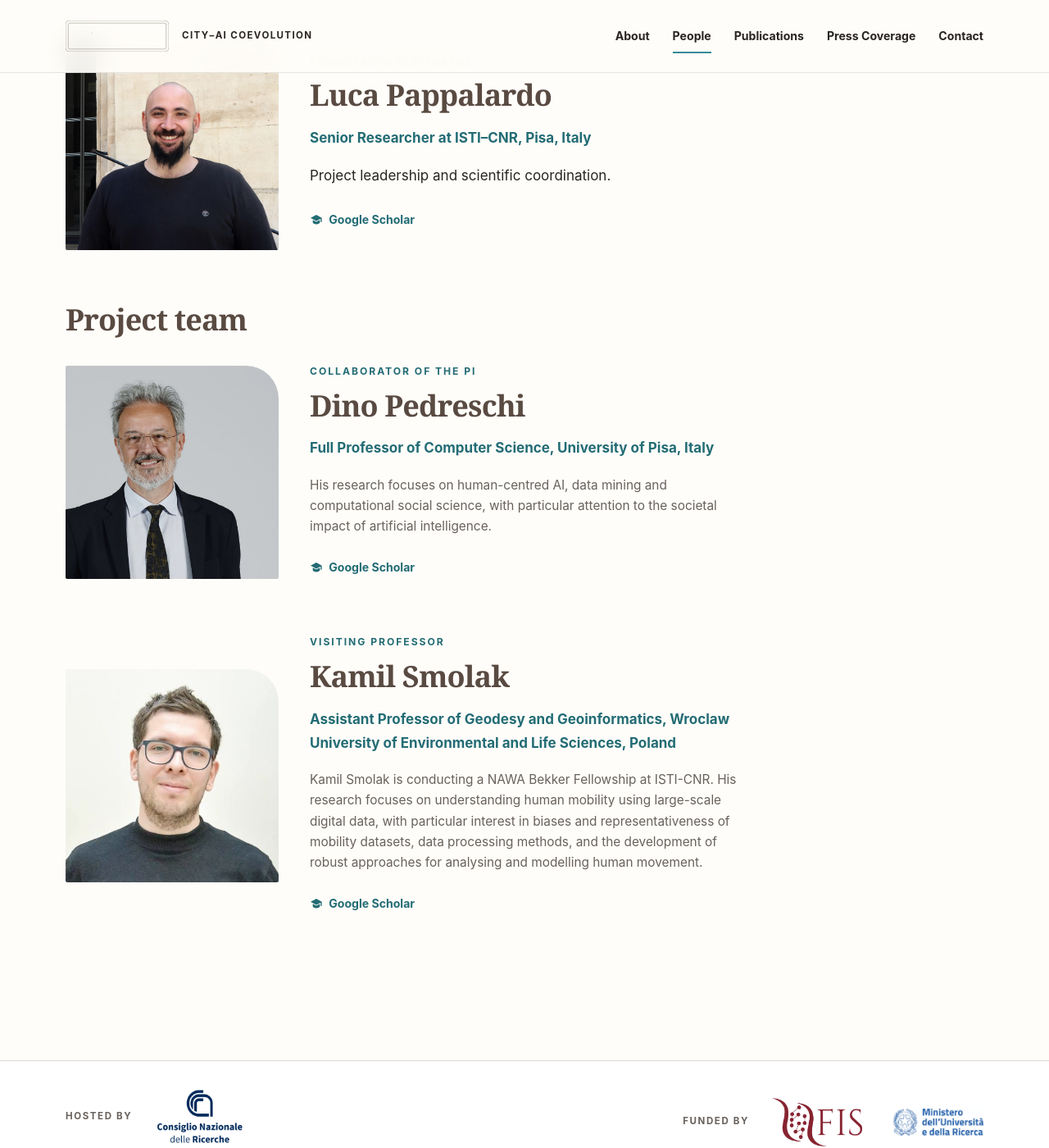
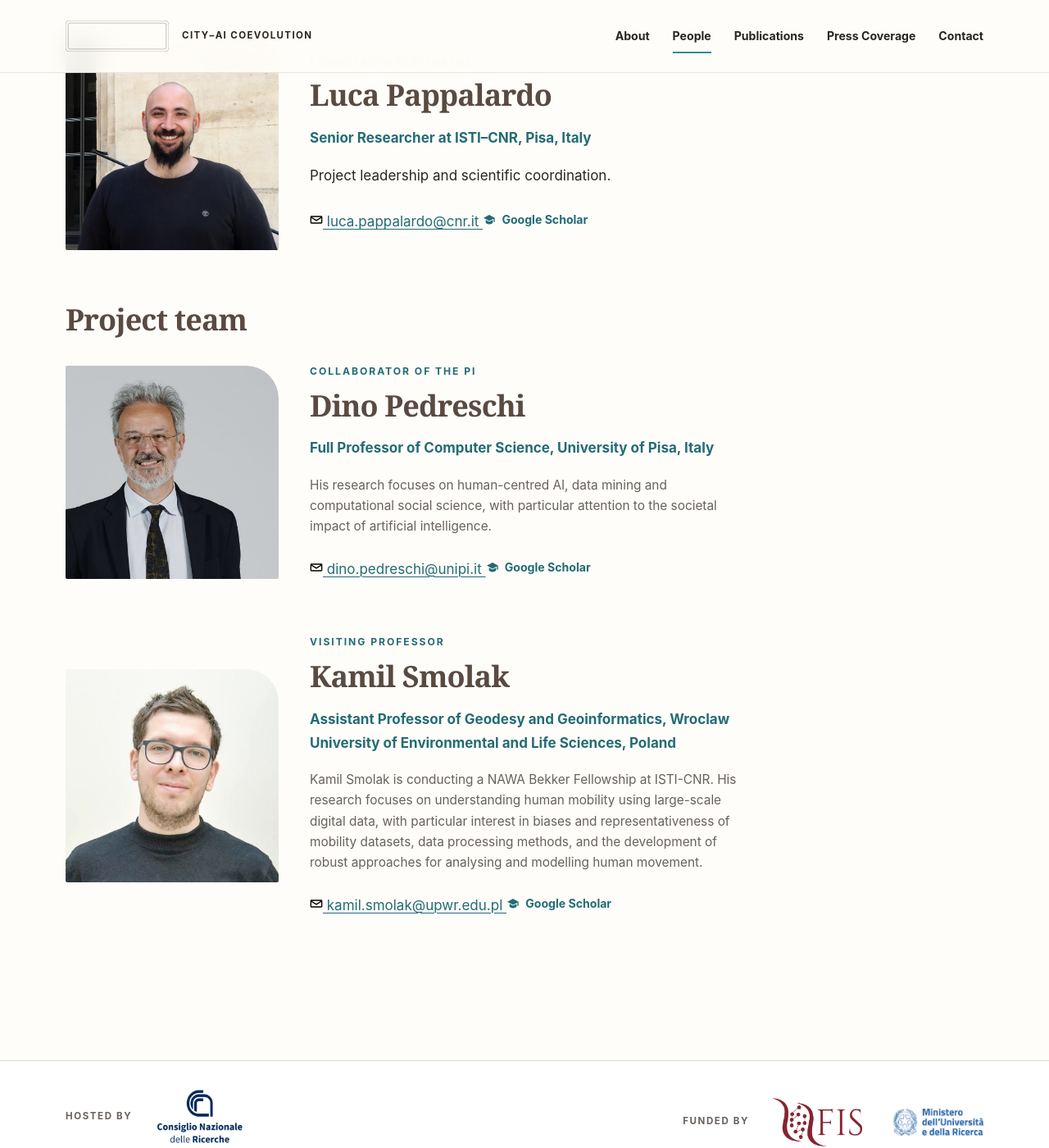
Before and after one commit to jonpappalord/caio, a Jekyll site: the page built from people.md, in a window 1280 px wide and 1400 px high, scrolled down 318 px. Shown: the whole window at 82% size. Built offline with Jekyll 4.4.1, drawn with Linux system fonts in a browser that asks for light colours.

Commit message:
Add files via upload

```diff
--- a/people.md
+++ b/people.md
@@ -6,7 +6,12 @@ description: Meet the researchers behind CAIO.
 <section class="profile">
   <img src="{{ '/assets/img/foto_luca_pappalardo.jpg' | relative_url }}" alt="Luca Pappalardo">
   <div><p class="eyebrow">Principal Investigator</p><h2>Luca Pappalardo</h2><p class="role">Senior Researcher at ISTI–CNR, Pisa, Italy</p><p>Project leadership and scientific coordination.</p>
-  <a class="scholar-link" href="https://scholar.google.it/citations?user=88VJDhcAAAAJ&hl=it&oi=ao" target="_blank" rel="noopener" aria-label="Luca Pappalardo on Google Scholar">
+  <div class="profile-links">
+  <a class="profile-link" href="mailto:luca.pappalardo@cnr.it" aria-label="Email Luca Pappalardo">
+<svg class="profile-link-icon" width="16" height="16" viewBox="0 0 24 24" aria-hidden="true"><path d="M3 5h18a2 2 0 0 1 2 2v10a2 2 0 0 1-2 2H3a2 2 0 0 1-2-2V7a2 2 0 0 1 2-2Zm9 7.1L20.2 7H3.8l8.2 5.1Zm0 2.35L3 8.85V17h18V8.85l-9 5.6Z"/></svg>
+luca.pappalardo@cnr.it
+</a>
+  <a class="profile-link scholar-link" href="https://scholar.google.it/citations?user=88VJDhcAAAAJ&hl=it&oi=ao" target="_blank" rel="noopener" aria-label="Luca Pappalardo on Google Scholar">
 <svg
   class="scholar-icon"
   width="16"
@@ -17,6 +22,7 @@ description: Meet the researchers behind CAIO.
 ><path d="M12 3 1.5 8.7 12 14.4l8-4.35V16h2V8.7L12 3Z"/><path d="M5.5 12.2V17c0 1.7 2.9 3.2 6.5 3.2s6.5-1.5 6.5-3.2v-4.8L12 15.7l-6.5-3.5Z"/></svg>
 Google Scholar
 </a>
+  </div>
 
   </div>
 </section>
@@ -32,7 +38,12 @@ Google Scholar
     <h2>Dino Pedreschi</h2>
     <p class="role">Full Professor of Computer Science, University of Pisa, Italy</p>
     <p>His research focuses on human-centred AI, data mining and computational social science, with particular attention to the societal impact of artificial intelligence.</p>
-  <a class="scholar-link" href="https://scholar.google.it/citations?user=5efz6osAAAAJ&hl=it" target="_blank" rel="noopener" aria-label="Dino Pedreschi on Google Scholar">
+  <div class="profile-links">
+  <a class="profile-link" href="mailto:dino.pedreschi@unipi.it" aria-label="Email Dino Pedreschi">
+<svg class="profile-link-icon" width="16" height="16" viewBox="0 0 24 24" aria-hidden="true"><path d="M3 5h18a2 2 0 0 1 2 2v10a2 2 0 0 1-2 2H3a2 2 0 0 1-2-2V7a2 2 0 0 1 2-2Zm9 7.1L20.2 7H3.8l8.2 5.1Zm0 2.35L3 8.85V17h18V8.85l-9 5.6Z"/></svg>
+dino.pedreschi@unipi.it
+</a>
+  <a class="profile-link scholar-link" href="https://scholar.google.it/citations?user=5efz6osAAAAJ&hl=it" target="_blank" rel="noopener" aria-label="Dino Pedreschi on Google Scholar">
 <svg
   class="scholar-icon"
   width="16"
@@ -43,6 +54,7 @@ Google Scholar
 ><path d="M12 3 1.5 8.7 12 14.4l8-4.35V16h2V8.7L12 3Z"/><path d="M5.5 12.2V17c0 1.7 2.9 3.2 6.5 3.2s6.5-1.5 6.5-3.2v-4.8L12 15.7l-6.5-3.5Z"/></svg>
 Google Scholar
 </a>
+  </div>
   </div>
 </section>
 
@@ -56,7 +68,12 @@ Google Scholar
     <h2>Kamil Smolak</h2>
     <p class="role">Assistant Professor of Geodesy and Geoinformatics, Wroclaw University of Environmental and Life Sciences, Poland</p>
     <p>Kamil Smolak is conducting a NAWA Bekker Fellowship at ISTI-CNR. His research focuses on understanding human mobility using large-scale digital data, with particular interest in biases and representativeness of mobility datasets, data processing methods, and the development of robust approaches for analysing and modelling human movement.</p>
-  <a class="scholar-link" href="https://scholar.google.it/citations?user=H5ZFtLoAAAAJ&hl=it&oi=ao" target="_blank" rel="noopener" aria-label="Dino Pedreschi on Google Scholar">
+  <div class="profile-links">
+  <a class="profile-link" href="mailto:kamil.smolak@upwr.edu.pl" aria-label="Email Kamil Smolak">
+<svg class="profile-link-icon" width="16" height="16" viewBox="0 0 24 24" aria-hidden="true"><path d="M3 5h18a2 2 0 0 1 2 2v10a2 2 0 0 1-2 2H3a2 2 0 0 1-2-2V7a2 2 0 0 1 2-2Zm9 7.1L20.2 7H3.8l8.2 5.1Zm0 2.35L3 8.85V17h18V8.85l-9 5.6Z"/></svg>
+kamil.smolak@upwr.edu.pl
+</a>
+  <a class="profile-link scholar-link" href="https://scholar.google.it/citations?user=H5ZFtLoAAAAJ&hl=it&oi=ao" target="_blank" rel="noopener" aria-label="Kamil Smolak on Google Scholar">
 <svg
   class="scholar-icon"
   width="16"
@@ -68,4 +85,5 @@ Google Scholar
 Google Scholar
 </a>
   </div>
+  </div>
 </section>
```
